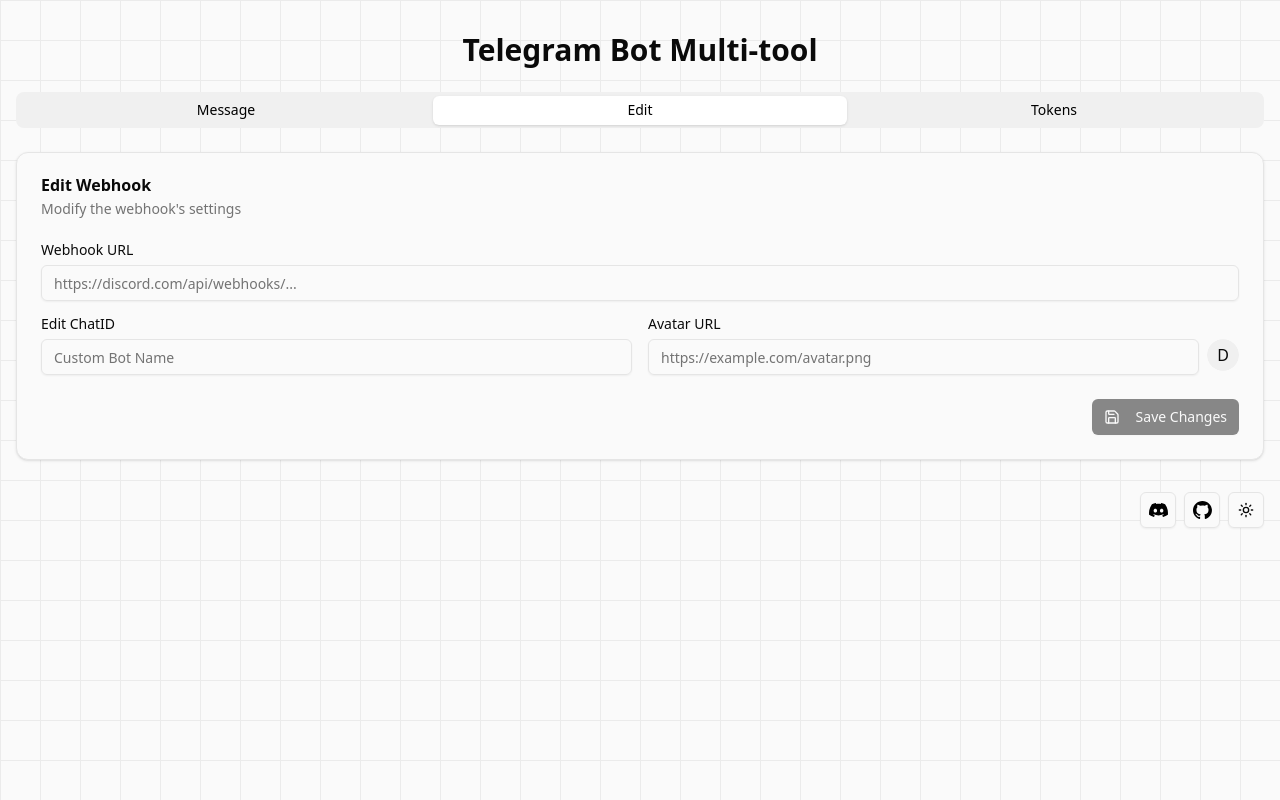
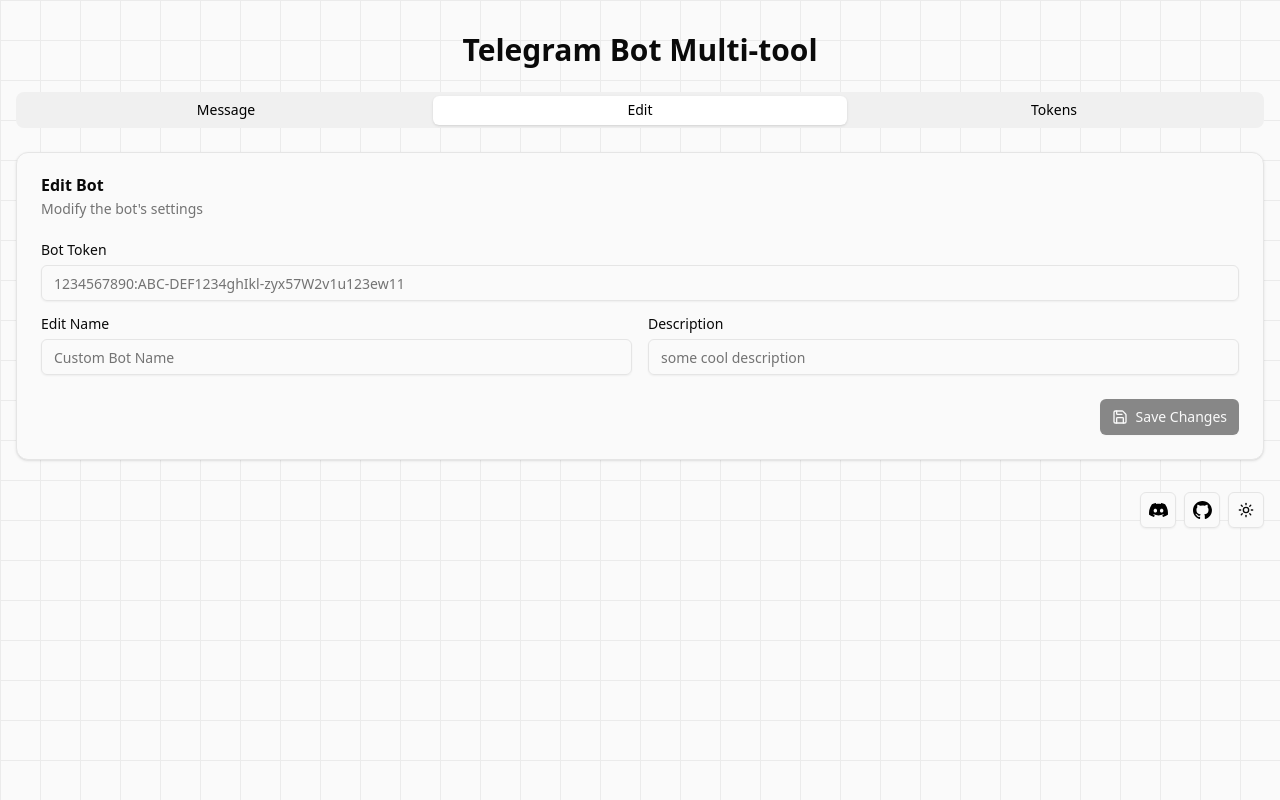
Before and after one commit to WarFiN123/telegram-multitool, a Next.js app: page / in a window 1280 px wide. Both pictures are taken after a click on the tab "Edit". Built offline with nearby package versions, Linux system fonts and the light colour scheme.

Commit message:
Finish edit button

```diff
--- a/src/app/page.tsx
+++ b/src/app/page.tsx
@@ -51,19 +51,18 @@
   tts?: boolean;
 }
 
-interface WebhookEditPayload {
+interface BotEditPayload {
   name?: string;
-  avatar?: string;
+  description?: string;
 }
 
 export default function WebhookTool() {
   const [botToken, setBotToken] = useState("");
-  const [savedBots, setSavedBots] = useState<
-    { name: string; token: string }[]
-  >([]);
+  const [savedBots, setSavedBots] = useState<{ name: string; token: string }[]>(
+    []
+  );
   const [tokenName, setTokenName] = useState("");
   const [chatID, setChatID] = useState("");
-  const [avatarUrl, setAvatarUrl] = useState("");
   const [content, setContent] = useState("");
   const [loading, setLoading] = useState(false);
   const [activeTab, setActiveTab] = useState("message");
@@ -71,6 +70,8 @@
   const [useSpam, setUseSpam] = useState(false);
   const spamRef = useRef<{ stop: boolean }>({ stop: false });
   const [displayName, setDisplayName] = useState("");
+  const [botName, setBotName] = useState("");
+  const [description, setDescription] = useState("");
 
   const formatContent = (text: string) => {
     if (!text) return null;
@@ -101,7 +102,7 @@
     toast.success("Bot deleted", {
       description: "The token has been removed from your saved list",
     });
-  }
+  };
 
   const { setTheme } = useTheme();
   const saveToken = () => {
@@ -138,38 +139,47 @@
     setLoading(true);
 
     try {
-      const payload: WebhookEditPayload = {};
-      if (chatID) payload.name = chatID;
-      if (avatarUrl) {
-        const res = await fetch(avatarUrl);
-        const blob = await res.blob();
-        const reader = new FileReader();
-        const base64 = await new Promise<string>((resolve, reject) => {
-          reader.onloadend = () => resolve(reader.result as string);
-          reader.onerror = reject;
-          reader.readAsDataURL(blob);
-        });
-        payload.avatar = base64;
+      const payload: BotEditPayload = {};
+
+      if (botName) {
+        payload.name = botName;
+        const response = await fetch(
+          `https://api.telegram.org/bot${botToken}/setMyName?name=${botName}`,
+          {
+            method: "POST",
           }
-
-      const response = await fetch(botToken, {
-        method: "PATCH",
-        headers: {
-          "Content-Type": "application/json",
-        },
-        body: JSON.stringify(payload),
-      });
+        );
 
         if (!response.ok) {
           const error = await response.json();
           throw new Error(error.message);
         }
 
-      toast.success("Webhook edited", {
-        description: "The webhook has been updated successfully",
+        toast.success("Name edited", {
+          description: "The name has been updated successfully",
         });
+      }
+
+      if (description) {
+        payload.description = description;
+        const response = await fetch(
+          `https://api.telegram.org/bot${botToken}/setMyShortDescription?short_description=${description}`,
+          {
+            method: "POST",
+          }
+        );
+
+        if (!response.ok) {
+          const error = await response.json();
+          throw new Error(error.message);
+        }
+
+        toast.success("Description edited", {
+          description: "The description has been updated successfully",
+        });
+      }
     } catch (error) {
-      toast.error("Error editing webhook", {
+      toast.error("Error editing bot", {
         description: error instanceof Error ? error.message : String(error),
       });
     } finally {
@@ -332,6 +342,7 @@
               </CardDescription>
             </CardHeader>
             <CardContent className="space-y-4">
+              <div className="grid grid-cols-1 md:grid-cols-2 gap-4">
                 <div className="space-y-2">
                   <Label htmlFor="bot-token">Bot Token</Label>
                   <div className="flex gap-2">
@@ -369,7 +380,6 @@
                   </div>
                 </div>
 
-              <div className="grid grid-cols-1 md:grid-cols-2 gap-4">
                 <div className="space-y-2">
                   <Label htmlFor="chatID">Chat ID</Label>
                   <Input
@@ -389,9 +399,7 @@
               <Card>
                 <CardHeader>
                   <CardTitle>Message Content</CardTitle>
-                  <CardDescription>
-                    Compose your webhook message
-                  </CardDescription>
+                  <CardDescription>Compose your message</CardDescription>
                 </CardHeader>
                 <CardContent className="space-y-4">
                   <div className="space-y-2">
@@ -457,11 +465,11 @@
                 <CardHeader>
                   <CardTitle>Preview</CardTitle>
                   <CardDescription>
-                    How your message will appear in Discord
+                    How your message will appear in Telegram
                   </CardDescription>
                 </CardHeader>
                 <CardContent>
-                  <div className="bg-[#36393f] text-white rounded-md p-4 min-h-[300px]">
+                  <div className="bg-[#182533] text-white rounded-md p-4 min-h-[300px]">
                     {chatID && (
                       <div className="flex items-center gap-2 mb-2">
                         <span className="font-semibold">
@@ -481,18 +489,16 @@
         <TabsContent value="edit" className="space-y-4 mt-4">
           <Card>
             <CardHeader>
-              <CardTitle>Edit Webhook</CardTitle>
-              <CardDescription>
-                Modify the webhook&apos;s settings
-              </CardDescription>
+              <CardTitle>Edit Bot</CardTitle>
+              <CardDescription>Modify the bot&apos;s settings</CardDescription>
             </CardHeader>
             <CardContent className="space-y-4">
               <div className="space-y-2">
-                <Label htmlFor="bot-token">Webhook URL</Label>
+                <Label htmlFor="bot-token">Bot Token</Label>
                 <div className="flex gap-2">
                   <Input
                     id="bot-token"
-                    placeholder="https://discord.com/api/webhooks/..."
+                    placeholder="1234567890:ABC-DEF1234ghIkl-zyx57W2v1u123ew11"
                     value={botToken}
                     onChange={(e) => setBotToken(e.target.value)}
                     disabled={isSpamming}
@@ -502,31 +508,25 @@
 
               <div className="grid grid-cols-1 md:grid-cols-2 gap-4">
                 <div className="space-y-2">
-                  <Label htmlFor="chatID">Edit ChatID</Label>
+                  <Label htmlFor="name">Edit Name</Label>
                   <Input
-                    id="chatID"
+                    id="name"
                     placeholder="Custom Bot Name"
-                    value={chatID}
-                    onChange={(e) => setChatID(e.target.value)}
+                    value={botName}
+                    onChange={(e) => setBotName(e.target.value)}
                     disabled={isSpamming}
                   />
                 </div>
                 <div className="space-y-2">
-                  <Label htmlFor="avatar-url">Avatar URL</Label>
+                  <Label htmlFor="description">Description</Label>
                   <div className="flex gap-2">
                     <Input
-                      id="avatar-url"
-                      placeholder="https://example.com/avatar.png"
-                      value={avatarUrl}
-                      onChange={(e) => setAvatarUrl(e.target.value)}
+                      id="description"
+                      placeholder="some cool description"
+                      value={description}
+                      onChange={(e) => setDescription(e.target.value)}
                       disabled={isSpamming}
                     />
-                    <Avatar>
-                      <AvatarImage src={avatarUrl} alt="Avatar" />
-                      <AvatarFallback>
-                        {chatID ? chatID.charAt(0).toUpperCase() : "D"}
-                      </AvatarFallback>
-                    </Avatar>
                   </div>
                 </div>
               </div>
@@ -534,10 +534,10 @@
             <CardFooter className="flex justify-end">
               <Button
                 onClick={editWebhook}
-                disabled={loading || !botToken || (!chatID && !avatarUrl)}
+                disabled={loading || !botToken || (!botName && !description)}
                 className="md:w-min w-full"
               >
-                <Save className="mr-2 size-4" />
+                <Save className="size-4" />
                 {loading ? "Saving..." : "Save Changes"}
               </Button>
             </CardFooter>
@@ -607,8 +607,7 @@
                                   onClick={() => {
                                     navigator.clipboard.writeText(bots.token);
                                     toast.info("Copied", {
-                                      description:
-                                        "Token copied to clipboard",
+                                      description: "Token copied to clipboard",
                                     });
                                   }}
                                 >
```
Lines whose indentation alone changed are shown as unchanged.
